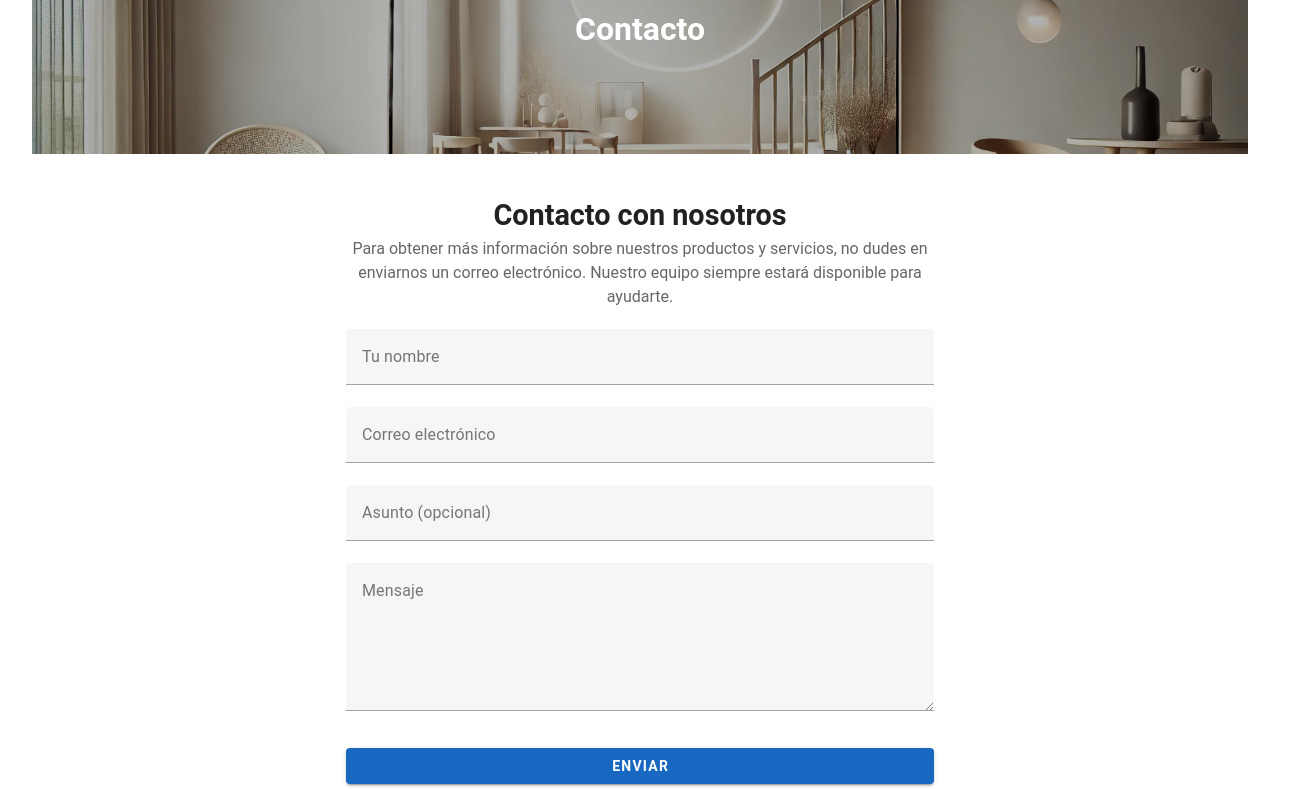
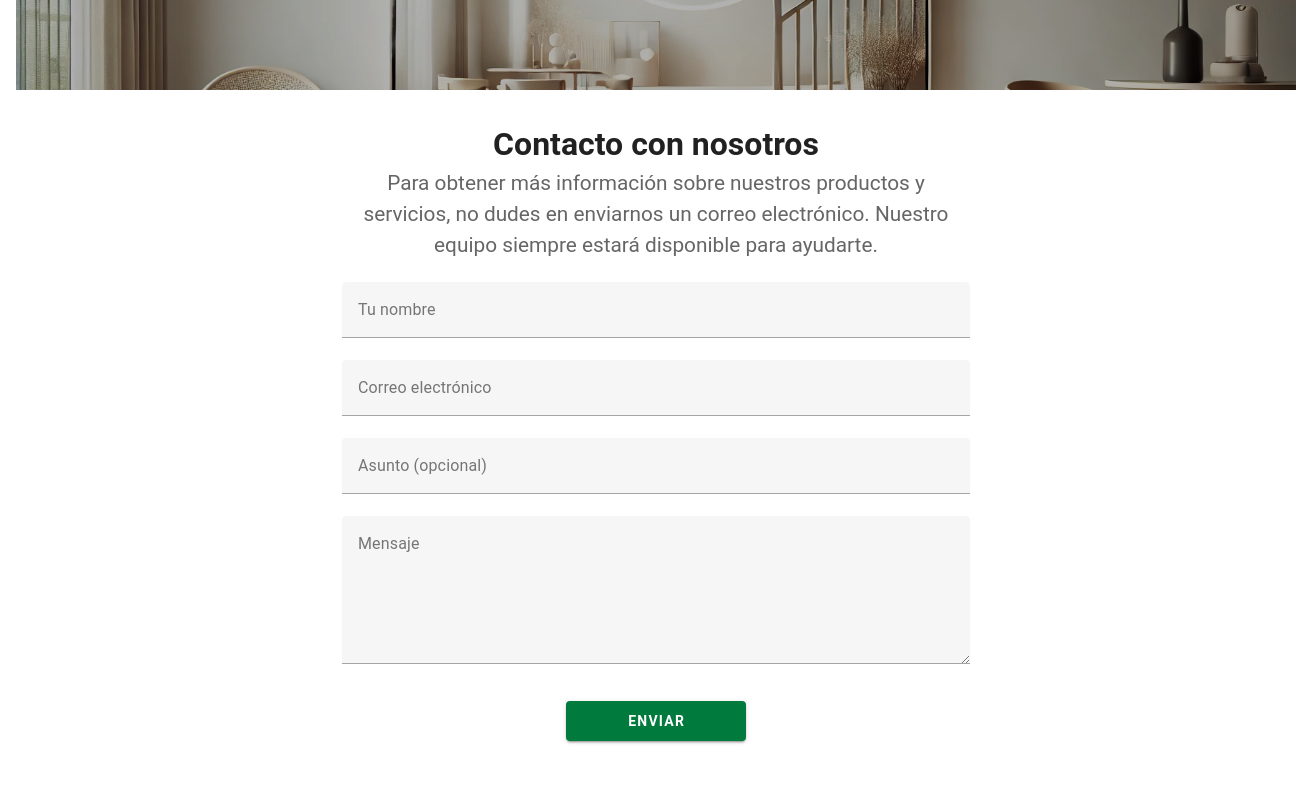
Before and after one commit to MarcosLarraga/ecommerce-decoracion-frontend, a Vue app in the folder ecommerce/: page /contacto in a window 1280 px wide. Shown: the part 240-1030 px from the top of the page, 1308 px wide, since content can reach past the window. Built offline with nearby package versions, Linux system fonts and the light colour scheme; the HTML template or start-up script is replaced by a standard one.

Commit message:
contacto terminado a de corregir algun estilo

```diff
--- a/ecommerce/src/views/ContactView.vue
+++ b/ecommerce/src/views/ContactView.vue
@@ -1,7 +1,6 @@
 <script setup>
 import { ref } from 'vue';
 import PageHero from '@/components/PageHero.vue';
-import Footer from '@/components/Footer.vue';
 import SoporteInfo from '@/components/SoporteInfo.vue';
 
 const form = ref({
@@ -19,38 +18,34 @@ const submitForm = () => {
 
 <template>
   <v-container fluid class="page-container">
-    <!-- Hero Section -->
     <PageHero title="Contacto" imageSrc="/fotos/PageHero.jpg" />
 
     <v-container class="contact-container">
       <v-row justify="center">
-        <v-col cols="12" md="8" lg="6">
+        <v-col cols="12" md="10" lg="6">
           <h2 class="contact-title">Contacto con nosotros</h2>
           <p class="contact-text">
             Para obtener más información sobre nuestros productos y servicios, no dudes en enviarnos un correo electrónico.
             Nuestro equipo siempre estará disponible para ayudarte.
           </p>
 
-          <!-- Contact Form -->
           <v-form ref="form">
             <v-text-field label="Tu nombre" v-model="form.name" required></v-text-field>
             <v-text-field label="Correo electrónico" v-model="form.email" type="email" required></v-text-field>
             <v-text-field label="Asunto (opcional)" v-model="form.subject"></v-text-field>
             <v-textarea label="Mensaje" v-model="form.message" required></v-textarea>
 
-            <v-btn color="primary" block class="contact-btn" @click="submitForm">
-              Enviar
-            </v-btn>
+            <div class="button-container">
+              <v-btn class="contact-btn" @click="submitForm">
+                Enviar
+              </v-btn>
+            </div>
           </v-form>
         </v-col>
       </v-row>
     </v-container>
 
-    <!-- Sección de soporte reutilizada -->
     <SoporteInfo />
-
-    <!-- Footer -->
-    <Footer class="footer" />
   </v-container>
 </template>
 
@@ -59,34 +54,82 @@ const submitForm = () => {
   display: flex;
   flex-direction: column;
   min-height: 100vh;
-  padding-top: 64px; /* Evita que el navbar tape contenido */
+  width: 100vw;
 }
 
 .contact-container {
   flex-grow: 1;
   text-align: center;
-  padding: 40px 0;
+  padding: 20px;
+}
+
+.v-container {
+  padding: 0px !important;
+  margin: 0px !important;
+  width: 100vw !important;
+  max-width: 100vw !important;
 }
 
 .contact-title {
-  font-size: 1.8rem;
+  font-size: 1.5rem;
   font-weight: bold;
+  margin-top: 30px;
 }
 
 .contact-text {
   font-size: 1rem;
   color: #666;
   margin-bottom: 20px;
+  padding: 0 10px;
+}
+
+.button-container {
+  display: flex;
+  justify-content: center;
 }
 
 .contact-btn {
   margin-top: 15px;
-  background-color: #c99a2e; /* Color del botón */
-  color: white;
+  margin-bottom: 50px;
+  background-color: #007a3d !important;
+  color: white !important;
   font-weight: bold;
+  text-transform: uppercase;
+  width: 120px !important;
+  height: 40px !important;
+  min-width: 120px !important;
+  max-width: 120px !important;
 }
 
-.footer {
-  margin-top: auto; /* Asegura que el footer se mantenga en la parte inferior */
+@media (min-width: 768px) {
+  .contact-title {
+    font-size: 1.8rem;
+  }
+
+  .contact-text {
+    font-size: 1.2rem;
+  }
+
+  .contact-btn {
+    width: 150px !important;
+    min-width: 150px !important;
+    max-width: 150px !important;
+  }
+}
+
+@media (min-width: 1024px) {
+  .contact-title {
+    font-size: 2rem;
+  }
+
+  .contact-text {
+    font-size: 1.3rem;
+  }
+
+  .contact-btn {
+    width: 180px !important;
+    min-width: 180px !important;
+    max-width: 180px !important;
+  }
 }
 </style>
```
